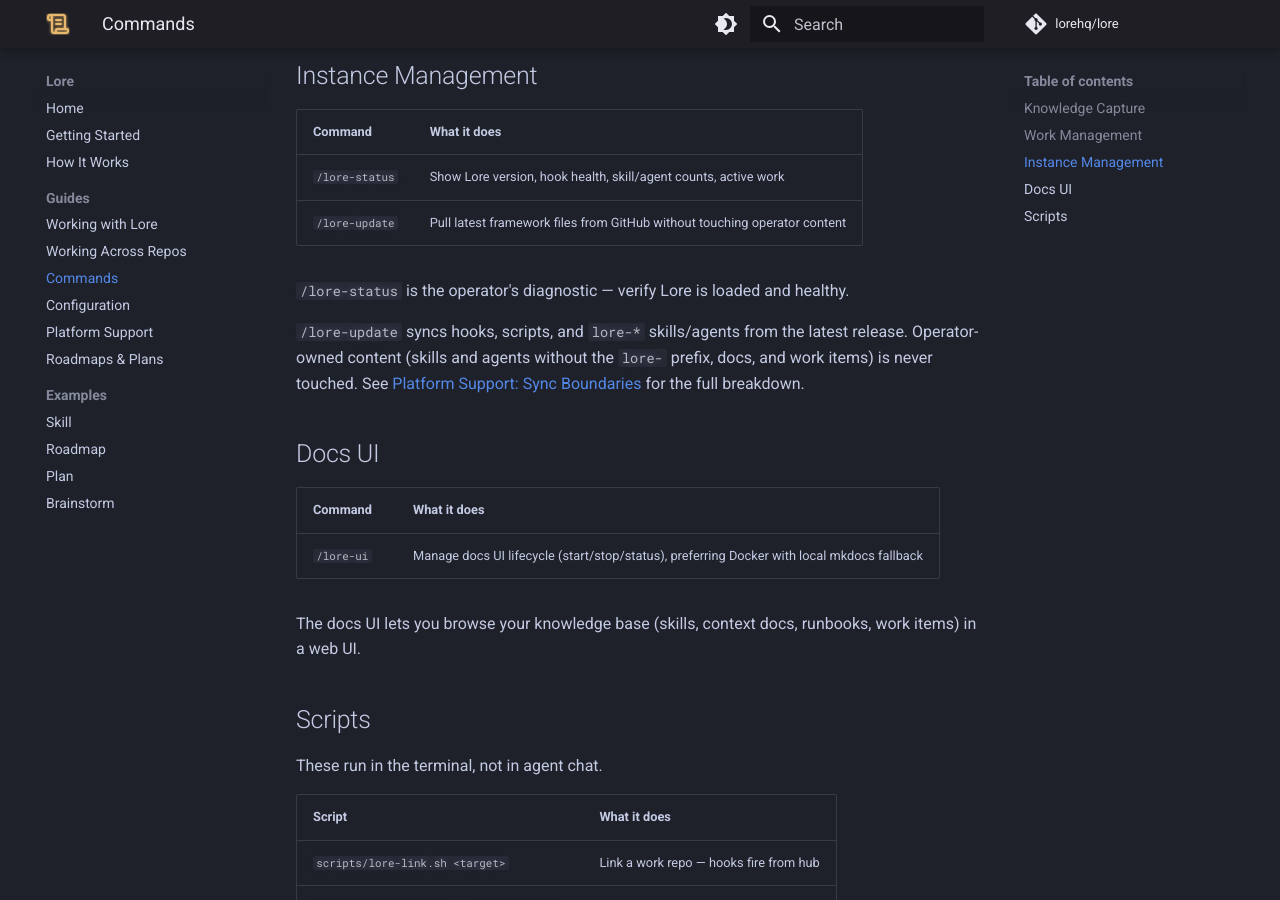
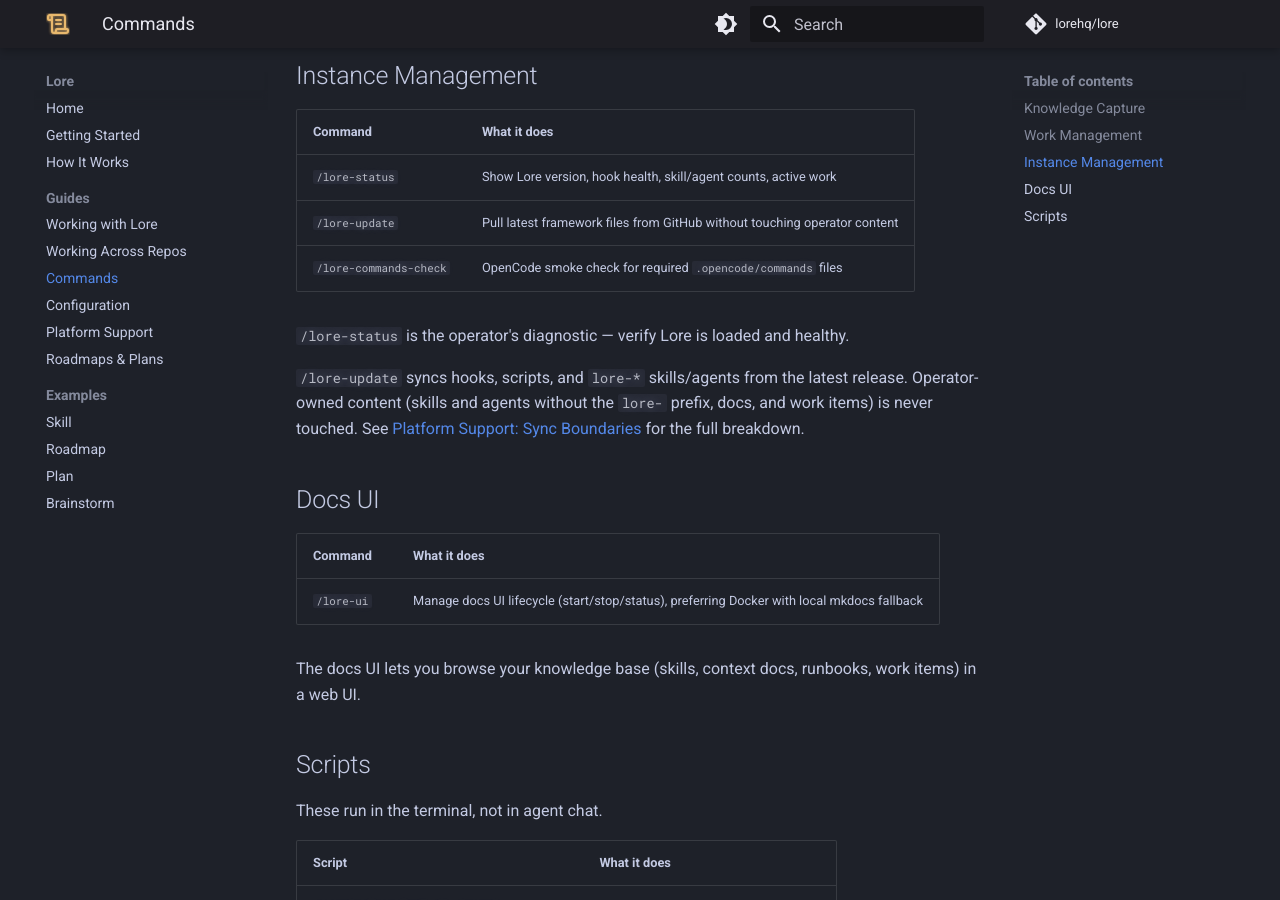
Before and after one commit to lorehq/lore-docs, an MkDocs documentation site: the page built from docs/guides/commands.md, in a window 1280 px wide and 900 px high, scrolled down 884 px. Built offline with MkDocs 1.6.1 and Material for MkDocs 9.7.7, drawn with Linux system fonts in a browser that asks for light colours; comment, search, counter and statistics services are not loaded.

Commit message:
Document lore-commands-check OpenCode utility

```diff
--- a/docs/guides/commands.md
+++ b/docs/guides/commands.md
@@ -33,6 +33,7 @@ See [Roadmaps & Plans](roadmaps-and-plans.md) for details on format and workflow
 |---------|-------------|
 | `/lore-status` | Show Lore version, hook health, skill/agent counts, active work |
 | `/lore-update` | Pull latest framework files from GitHub without touching operator content |
+| `/lore-commands-check` | OpenCode smoke check for required `.opencode/commands` files |
 
 `/lore-status` is the operator's diagnostic — verify Lore is loaded and healthy.
 
```
